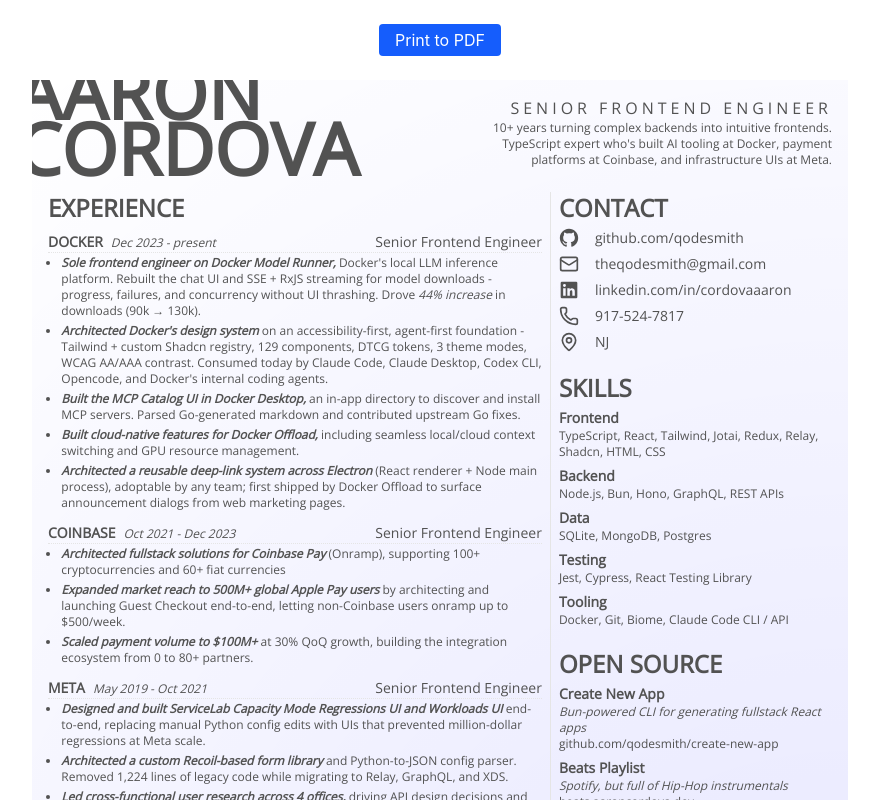
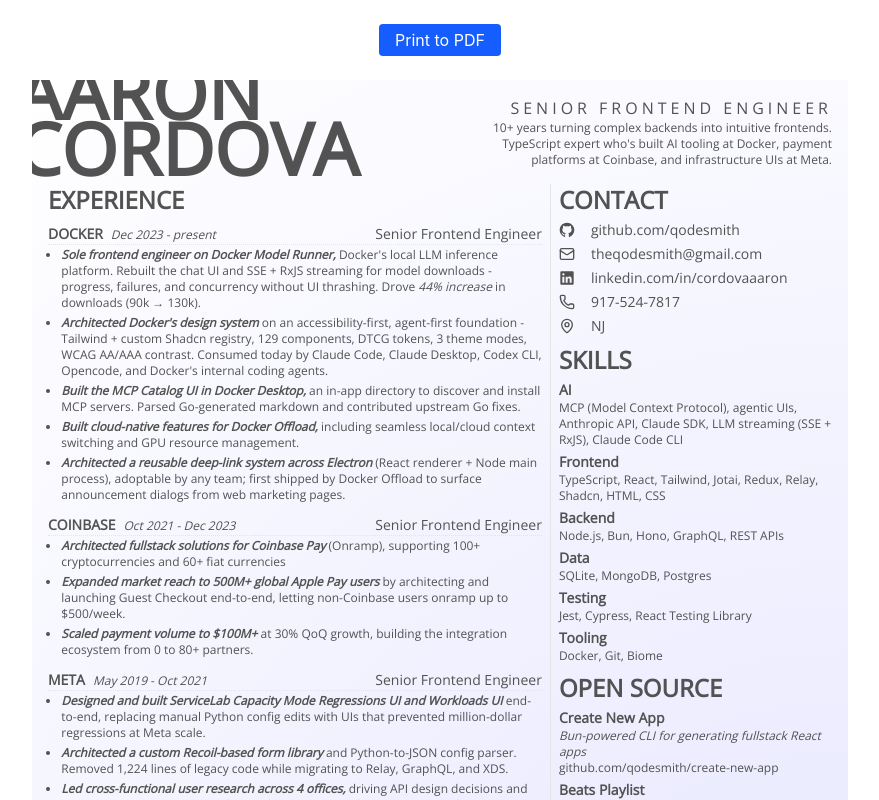
Before and after one commit to qodesmith/resume, a React (Vite) app: page / in a window 1280 px wide. Shown: the top 800 px of the page, without its empty margins (200-1079 px from the left). Built offline with nearby package versions, Linux system fonts and the light colour scheme.

Commit message:
Added AI skills section and adjusted metadata column accordingly

```diff
--- a/src/components/custom/ContactSection.tsx
+++ b/src/components/custom/ContactSection.tsx
@@ -11,19 +11,19 @@
     <MetadataSection title="Contact">
       <ContactRow
         icon={
-          <div className="h-5 w-5">
+          <div className="h-4 w-4">
             <GithubIcon />
           </div>
         }
       >
         <Link href="https://github.com/qodesmith">github.com/qodesmith</Link>
       </ContactRow>
-      <ContactRow icon={<Mail size={20} />}>
+      <ContactRow icon={<Mail size={16} />}>
         <Link href="mailto:theqodesmith@gmail.com">theqodesmith@gmail.com</Link>
       </ContactRow>
       <ContactRow
         icon={
-          <div className="h-5 w-5">
+          <div className="h-4 w-4">
             <LinkedInIcon />
           </div>
         }
@@ -33,8 +33,8 @@
         </Link>
       </ContactRow>
 
-      <ContactRow icon={<Phone size={20} />}>917-524-7817</ContactRow>
-      <ContactRow icon={<MapPin size={20} />}>NJ</ContactRow>
+      <ContactRow icon={<Phone size={16} />}>917-524-7817</ContactRow>
+      <ContactRow icon={<MapPin size={16} />}>NJ</ContactRow>
     </MetadataSection>
   )
 }
--- a/src/components/custom/Metadata.tsx
+++ b/src/components/custom/Metadata.tsx
@@ -5,7 +5,7 @@
 
 export function Metadata() {
   return (
-    <aside className="flex flex-col gap-5">
+    <aside className="flex flex-col gap-2">
       <ContactSection />
       <SkillsSection />
       <OpenSourceSection />
--- a/src/components/custom/MetadataSection.tsx
+++ b/src/components/custom/MetadataSection.tsx
@@ -10,7 +10,7 @@
   return (
     <section>
       <h2 className="py-1 font-bold text-2xl uppercase first:pt-0">{title}</h2>
-      <div className="flex flex-col gap-1.5">{children}</div>
+      <div className="flex flex-col gap-1">{children}</div>
     </section>
   )
 }
--- a/src/components/custom/Resume.tsx
+++ b/src/components/custom/Resume.tsx
@@ -26,7 +26,7 @@
       >
         <Header />
 
-        <section className="grid h-full grid-cols-[63%_auto_1fr] gap-2 px-4 pt-6 pb-4">
+        <section className="grid h-full grid-cols-[63%_auto_1fr] gap-2 px-4 pt-4 pb-4">
           <WorkHistory />
           <Separator orientation="vertical" />
           <Metadata />
--- a/src/components/custom/SkillsSection.tsx
+++ b/src/components/custom/SkillsSection.tsx
@@ -5,6 +5,10 @@
 export function SkillsSection() {
   return (
     <MetadataSection title="Skills">
+      <SkillItem title="AI">
+        MCP (Model Context Protocol), agentic UIs, Anthropic API, Claude SDK,
+        LLM streaming (SSE + RxJS), Claude Code CLI
+      </SkillItem>
       <SkillItem title="Frontend">
         TypeScript, React, Tailwind, Jotai, Redux, Relay, Shadcn, HTML, CSS
       </SkillItem>
@@ -15,9 +19,7 @@
       <SkillItem title="Testing">
         Jest, Cypress, React Testing Library
       </SkillItem>
-      <SkillItem title="Tooling">
-        Docker, Git, Biome, Claude Code CLI / API
-      </SkillItem>
+      <SkillItem title="Tooling">Docker, Git, Biome</SkillItem>
     </MetadataSection>
   )
 }
```
